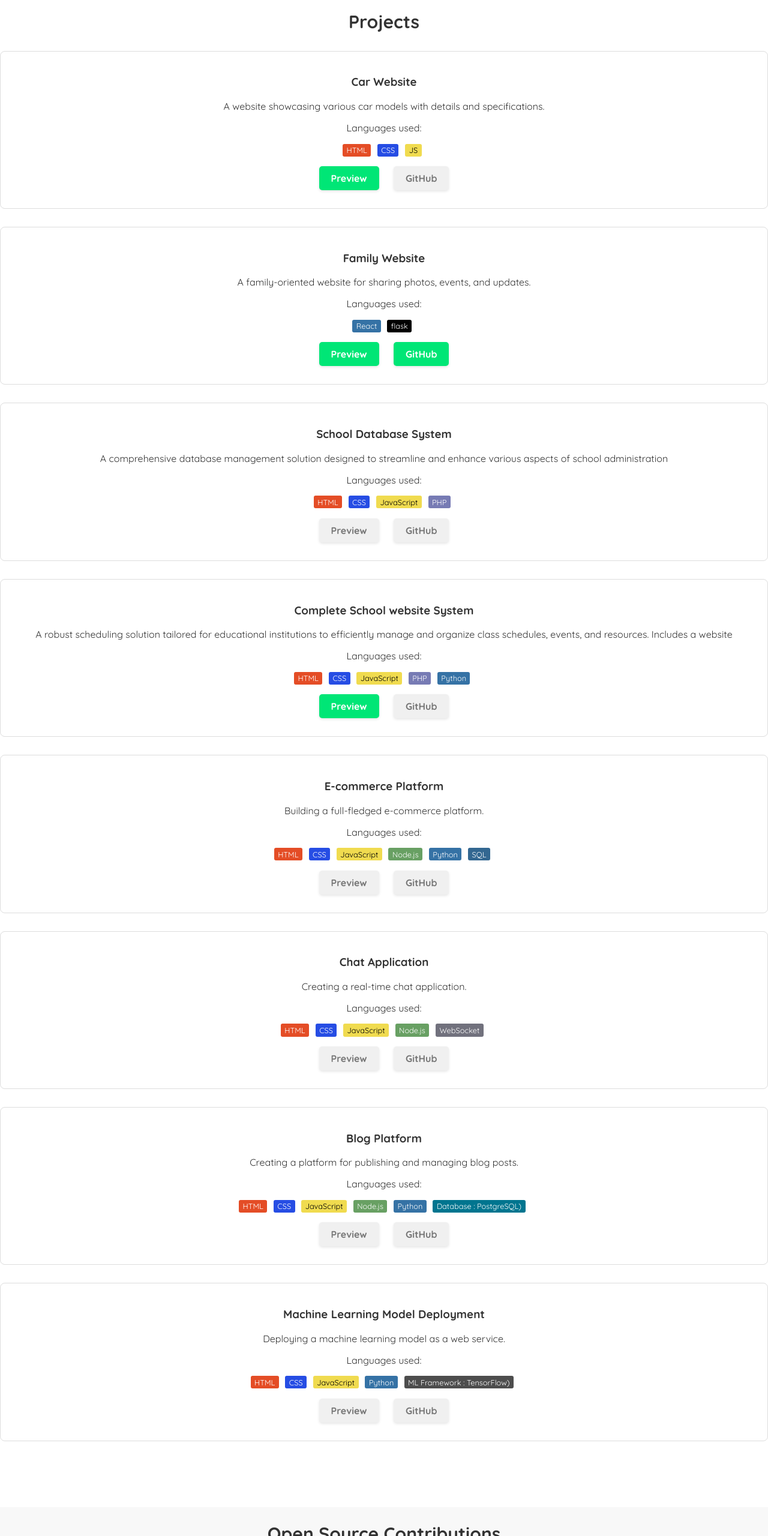
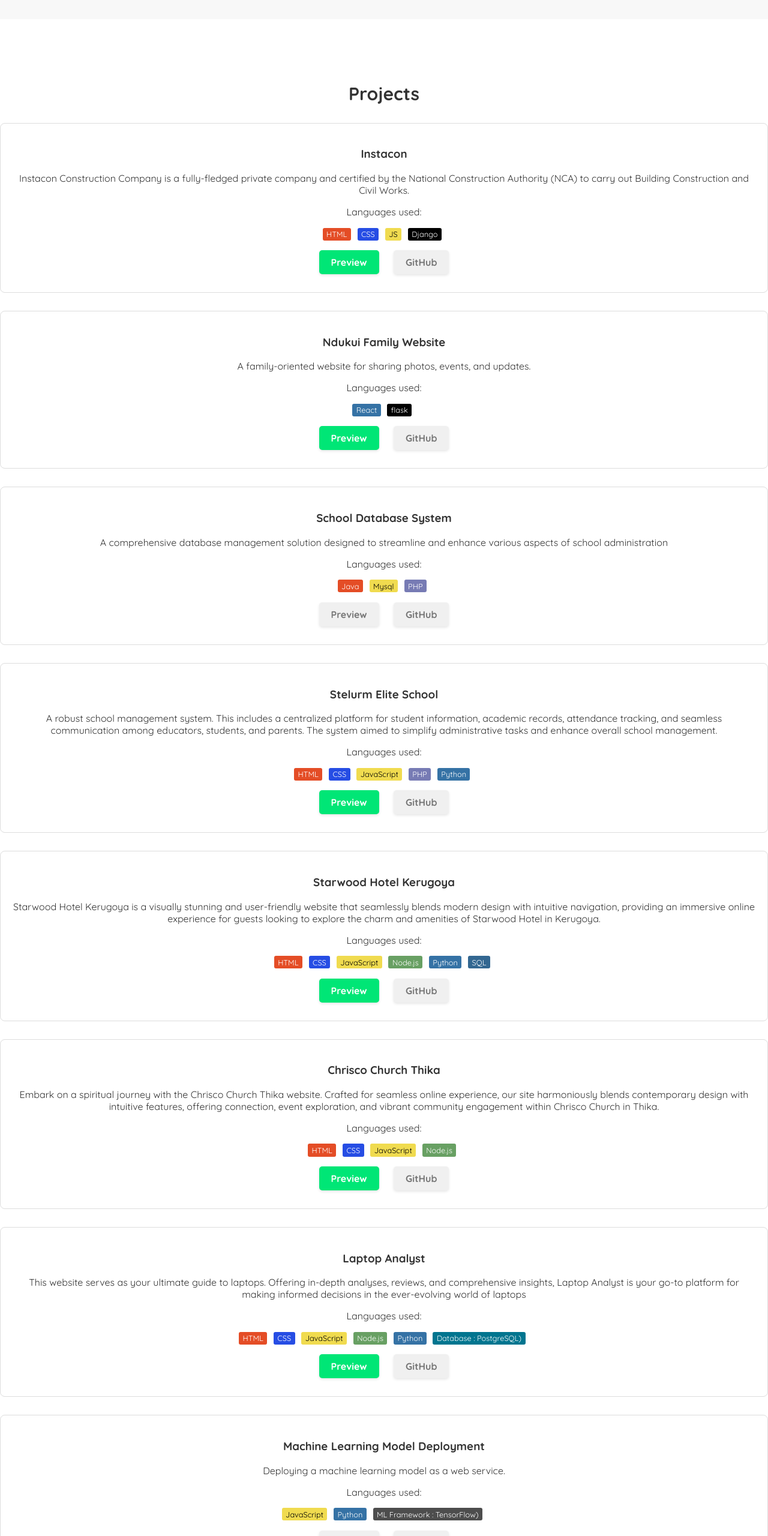
Before and after one commit to Levi-LMN/Portfolio, a plain HTML site: page templates/work.html in a window 1280 px wide. Shown: the part 1800-4360 px from the top of the page at 60% size. Drawn offline with nearby package versions, Linux system fonts and the light colour scheme; a script that the page names is missing; a small style sheet from the web is missing.

Commit message:
portfolio update

```diff
--- a/templates/work.html
+++ b/templates/work.html
@@ -700,7 +700,11 @@ h2 {
         <br>
         <br>
         My journey in the tech world has been shaped by diverse and challenging projects, where I've had the opportunity to craft captivating websites, build robust applications, and delve into the intricacies of penetration testing to ensure digital security. It's not just about writing code for me; it's about crafting digital experiences that leave a lasting impact.
-
+        <br>
+        <br>
+        I've had the privilege of collaborating with talented contributors and working for visionary companies such as Breeezetechnologies, Creative Media Technologies, and SimplyVivid Kenya. Through these experiences, I've contributed my skills to projects where I may not have sole rights, enriching my perspective and thriving in dynamic team environments. I understand the importance of teamwork and value the collective effort in bringing projects to fruition.
+        <br>
+        <br>
         I'm a firm believer in continuous learning, staying up-to-date with the latest technologies, and pushing the boundaries of what's possible. Whether it's creating seamless user interfaces, optimizing database performance, or strengthening digital defenses, I approach each task with enthusiasm and a commitment to excellence.
         <br>
         <br>
@@ -710,6 +714,7 @@ h2 {
         Let's embark on a journey to bring your digital ideas to life, enhance user experiences, and fortify your digital presence. Together, we can navigate the exciting realm of technology and transform your vision into reality.
     </p>
 </section>
+
 
     <!-- ... Previous HTML ... -->
 
@@ -758,14 +763,15 @@ h2 {
 
         <!-- Project 1 -->
 <div class="project-container">
-    <h3>Car Website</h3>
-    <p>A website showcasing various car models with details and specifications.</p>
+    <h3>Instacon</h3>
+    <p>Instacon Construction Company is a fully-fledged private company and certified by the National Construction Authority (NCA) to carry out Building Construction and Civil Works.</p>
     <p>Languages used:</p>
     <span class="language-badge html">HTML</span>
     <span class="language-badge css">CSS</span>
     <span class="language-badge javascript">JS</span>
+    <span class="language-badge flask">Django</span>
     <div class="project-links">
-        <a href="https://www.gigimotors.co.ke/" target="_blank" class="clickable-link">Preview</a>
+        <a href="https://instacon.co.ke/" target="_blank" class="clickable-link">Preview</a>
         <a href="#" target="_blank" class="unclickable-link" id="unclickableLink">GitHub</a>
     </div>
 </div>
@@ -779,7 +785,7 @@ h2 {
 
         <!-- Project 2 -->
         <div class="project-container">
-            <h3>Family Website</h3>
+            <h3>Ndukui Family Website</h3>
             <p>A family-oriented website for sharing photos, events, and updates.</p>
             <p>Languages used:</p>
             <span class="language-badge python">React</span>
@@ -787,7 +793,7 @@ h2 {
 
             <div class="project-links">
                 <a href="https://ndukui.pythonanywhere.com/" target="_blank" class="clickable-link">Preview</a>
-                <a href="#" target="_blank" class="clickable-link">GitHub</a>
+                <a href="#" target="_blank" class="unclickable-link">GitHub</a>
             </div>
         </div>
 
@@ -796,9 +802,8 @@ h2 {
     <h3>School Database System</h3>
     <p>A comprehensive database management solution designed to streamline and enhance various aspects of school administration</p>
     <p>Languages used:</p>
-    <span class="language-badge html">HTML</span>
-    <span class="language-badge css">CSS</span>
-    <span class="language-badge javascript">JavaScript</span>
+    <span class="language-badge html">Java</span>
+    <span class="language-badge javascript">Mysql</span>
     <span class="language-badge php">PHP</span>
 
     <div class="project-links">
@@ -810,8 +815,8 @@ h2 {
 
         <!-- Project 4: Timetabling System -->
 <div class="project-container">
-    <h3>Complete School website System</h3>
-    <p>A robust scheduling solution tailored for educational institutions to efficiently manage and organize class schedules, events, and resources. Includes a website</p>
+    <h3>Stelurm Elite School</h3>
+    <p>A robust school management system. This includes a centralized platform for student information, academic records, attendance tracking, and seamless communication among educators, students, and parents. The system aimed to simplify administrative tasks and enhance overall school management.</p>
     <p>Languages used:</p>
     <span class="language-badge html">HTML</span>
     <span class="language-badge css">CSS</span>
@@ -827,8 +832,8 @@ h2 {
 
         <!-- Project: E-commerce Platform -->
 <div class="project-container">
-    <h3>E-commerce Platform</h3>
-    <p>Building a full-fledged e-commerce platform. </p>
+    <h3>Starwood Hotel Kerugoya</h3>
+    <p> Starwood Hotel Kerugoya is a visually stunning and user-friendly website that seamlessly blends modern design with intuitive navigation, providing an immersive online experience for guests looking to explore the charm and amenities of Starwood Hotel in Kerugoya. </p>
     <p>Languages used:</p>
     <span class="language-badge html">HTML</span>
     <span class="language-badge css">CSS</span>
@@ -838,32 +843,32 @@ h2 {
     <span class="language-badge sql">SQL</span>
 
     <div class="project-links">
-        <a href="https://mukuha.pythonanywhere.com/" target="_blank" class="unclickable-link">Preview</a>
+        <a href="http://starwood%20hotels%20kenya/" target="_blank" class="clickable-link">Preview</a>
         <a href="#" target="_blank" class="unclickable-link" id="unclickableLink">GitHub</a>
     </div>
 </div>
 
         <!-- Project: Chat Application -->
 <div class="project-container">
-    <h3>Chat Application</h3>
-    <p>Creating a real-time chat application.</p>
+    <h3>Chrisco Church Thika</h3>
+    <p>Embark on a spiritual journey with the Chrisco Church Thika website. Crafted for seamless online experience, our site harmoniously blends contemporary design with intuitive features, offering connection, event exploration, and vibrant community engagement within Chrisco Church in Thika. </p>
     <p>Languages used:</p>
     <span class="language-badge html">HTML</span>
     <span class="language-badge css">CSS</span>
     <span class="language-badge javascript">JavaScript</span>
     <span class="language-badge nodejs">Node.js</span>
-    <span class="language-badge websocket">WebSocket</span>
+
 
     <div class="project-links">
-        <a href="#" target="_blank" class="unclickable-link">Preview</a>
+        <a href="https://chriscochurchthika.org/" target="_blank" class="clickable-link">Preview</a>
         <a href="#" target="_blank" class="unclickable-link">GitHub</a>
     </div>
 </div>
 
         <!-- Project: Blog Platform -->
 <div class="project-container">
-    <h3>Blog Platform</h3>
-    <p>Creating a platform for publishing and managing blog posts.</p>
+    <h3>Laptop Analyst</h3>
+    <p>This website serves as your ultimate guide to laptops. Offering in-depth analyses, reviews, and comprehensive insights, Laptop Analyst is your go-to platform for making informed decisions in the ever-evolving world of laptops</p>
     <p>Languages used:</p>
     <span class="language-badge html">HTML</span>
     <span class="language-badge css">CSS</span>
@@ -873,7 +878,7 @@ h2 {
     <span class="language-badge database">Database : PostgreSQL)</span>
 
     <div class="project-links">
-        <a href="#" target="_blank" class="unclickable-link">Preview</a>
+        <a href="https://laptopanalyst.com/" target="_blank" class="clickable-link">Preview</a>
         <a href="#" target="_blank" class="unclickable-link">GitHub</a>
     </div>
 </div>
@@ -884,8 +889,7 @@ h2 {
     <h3>Machine Learning Model Deployment</h3>
     <p>Deploying a machine learning model as a web service.</p>
     <p>Languages used:</p>
-    <span class="language-badge html">HTML</span>
-    <span class="language-badge css">CSS</span>
+
     <span class="language-badge javascript">JavaScript</span>
     <span class="language-badge python">Python</span>
     <span class="language-badge framework">ML Framework : TensorFlow)</span>
@@ -908,57 +912,52 @@ h2 {
         <!-- Your Open Source Contributions content here -->
         <!-- Project: Build plugins or extensions for existing software -->
 <div class="project-container">
-    <h3>Build plugins or extensions for existing software</h3>
-    <p>Creating versatile and seamless add-ons that augment the functionality of various software applications.</p>
+    <h3>Weather</h3>
+    <p>A Simple Weather App Build Using DarkSky API. This App Uses Network location to Provide Location Data for Weather Information.</p>
     <p>Languages used:</p>
-    <span class="language-badge javascript">JavaScript</span>
-    <span class="language-badge python">Python</span>
+
     <span class="language-badge java">Java</span>
 
     <div class="project-links">
         <a href="#" target="_blank" class="unclickable-link" id="unclickableLink">Preview</a>
-        <a href="#" target="_blank" class="unclickable-link">GitHub</a>
+        <a href="https://github.com/SrilalS/Weather" target="_blank" class="clickable-link">GitHub</a>
     </div>
 </div>
 
 
         <!-- Project: Develop tools to improve developer workflows -->
 <div class="project-container">
-    <h3>Develop tools to improve developer workflows</h3>
-    <p>Tools crafted to simplify tasks, boost productivity, and streamline the software development process.</p>
+    <h3>Django-School-Management-System</h3>
+    <p>An Open-Source Django School Management System</p>
     <p>Languages used:</p>
     <span class="language-badge javascript" >JavaScript</span>
-    <span class="language-badge python">Python</span>
-    <span class="language-badge go">Go</span>
+    <span class="language-badge go">Django</span>
 
     <div class="project-links">
         <a href="#" target="_blank" class="unclickable-link" id="unclickableLink">Preview</a>
-        <a href="#" target="_blank" class="unclickable-link">GitHub</a>
+        <a href="https://github.com/josylad/Django-School-Management-System" target="_blank" class="clickable-link">GitHub</a>
     </div>
 </div>
 
         <!-- Project: Data Visualization Dashboard -->
 <div class="project-container">
-    <h3>Data Visualization Dashboard</h3>
-    <p>Developing a dashboard for visualizing and analyzing data.</p>
+    <h3>ApkPopper</h3>
+    <p>Simple App that lets user to get info about installed app and extract them.</p>
     <p>Languages used:</p>
-    <span class="language-badge html">HTML</span>
-    <span class="language-badge css">CSS</span>
-    <span class="language-badge javascript">JavaScript</span>
-    <span class="language-badge react">React.js</span>
-    <span class="language-badge python">Python</span>
+
+    <span class="language-badge python">Java</span>
     <span class="language-badge d3js">D3.js</span>
 
     <div class="project-links">
         <a href="#" target="_blank" class="unclickable-link">Preview</a>
-        <a href="#" target="_blank" class="unclickable-link">GitHub</a>
+        <a href="#" target="_blank" class="clickable-link">GitHub</a>
     </div>
 </div>
 
         <!-- Project: Mobile App for Task Management -->
 <div class="project-container">
-    <h3>Mobile App for Task Management</h3>
-    <p>Building a mobile app for task management and collaboration.</p>
+    <h3>Adigun</h3>
+    <p>an Open-Sourced Telegram Bot that is meant to teach anyone the basics of Blockchain & CryptoCurrency. This bot will accept keypad/menu inputs from users and then send them answers that match their selection.</p>
     <p>Languages used:</p>
     <span class="language-badge reactnative">React Native</span>
     <span class="language-badge javascript">TypeScript</span>
@@ -967,7 +966,7 @@ h2 {
 
     <div class="project-links">
         <a href="#" target="_blank" class="unclickable-link">Preview</a>
-        <a href="#" target="_blank" class="unclickable-link">GitHub</a>
+        <a href="https://github.com/josylad/Adigun-Telegram-Bot" target="_blank" class="clickable-link">GitHub</a>
     </div>
 </div>
 
```
Lines whose indentation alone changed are shown as unchanged.
